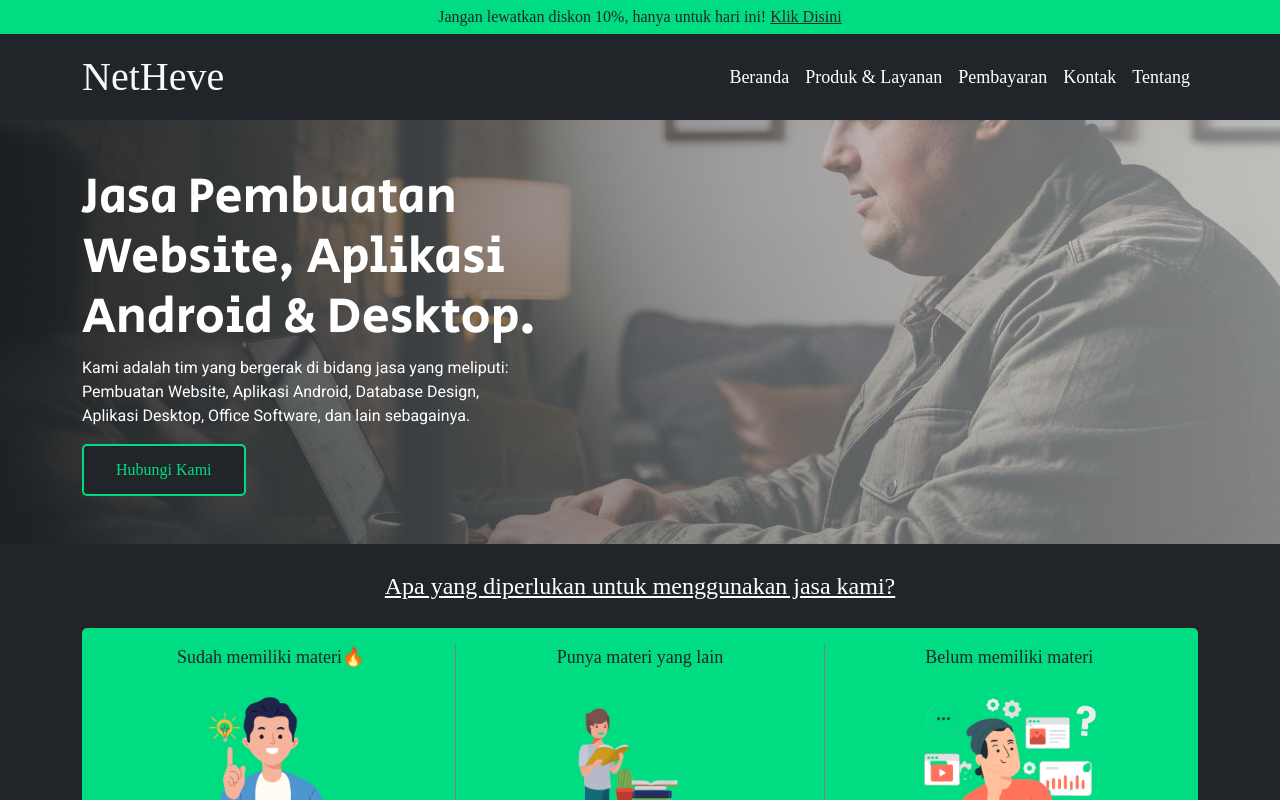
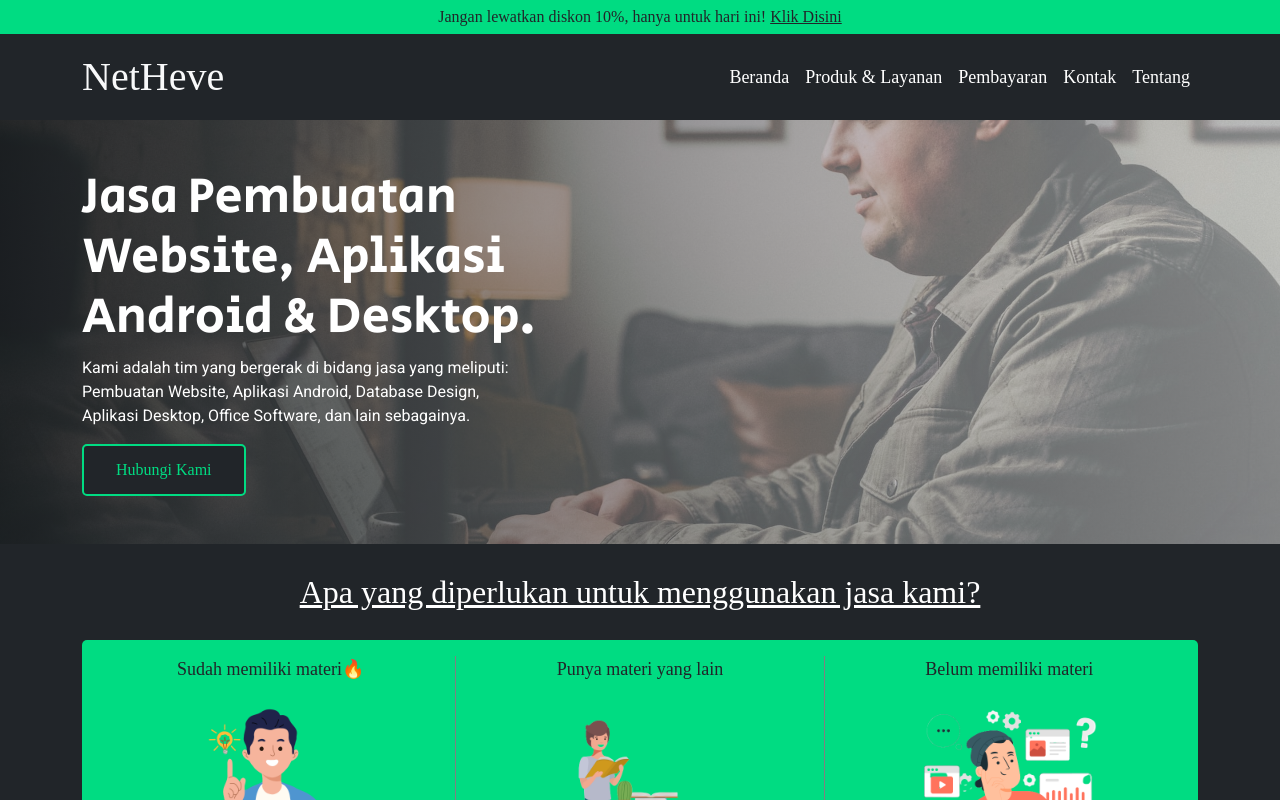
Before and after one commit to gsnipedev/andika-biz, a Nuxt app: page / in a window 1280 px wide. Shown: the top 800 px of the page. Built offline with nearby package versions, Linux system fonts and the light colour scheme; a web font is replaced by a local one.

Commit message:
fix font size in second section at big title

```diff
--- a/components/secondsection.vue
+++ b/components/secondsection.vue
@@ -2,7 +2,7 @@
   <section class="second-section">
     <div class="wrapper pb-5">
       <div class="container py-4">
-        <div class="big-title patua">Apa yang diperlukan untuk menggunakan jasa kami?</div>
+        <div class="big-title patua fs-2">Apa yang diperlukan untuk menggunakan jasa kami?</div>
       </div>
 
       <div class="container text-center">
@@ -60,7 +60,6 @@
 .big-title {
   text-align: center;
   color: white;
-  font-size: 24px;
   text-decoration: underline;
 }
 .second-section {
```
